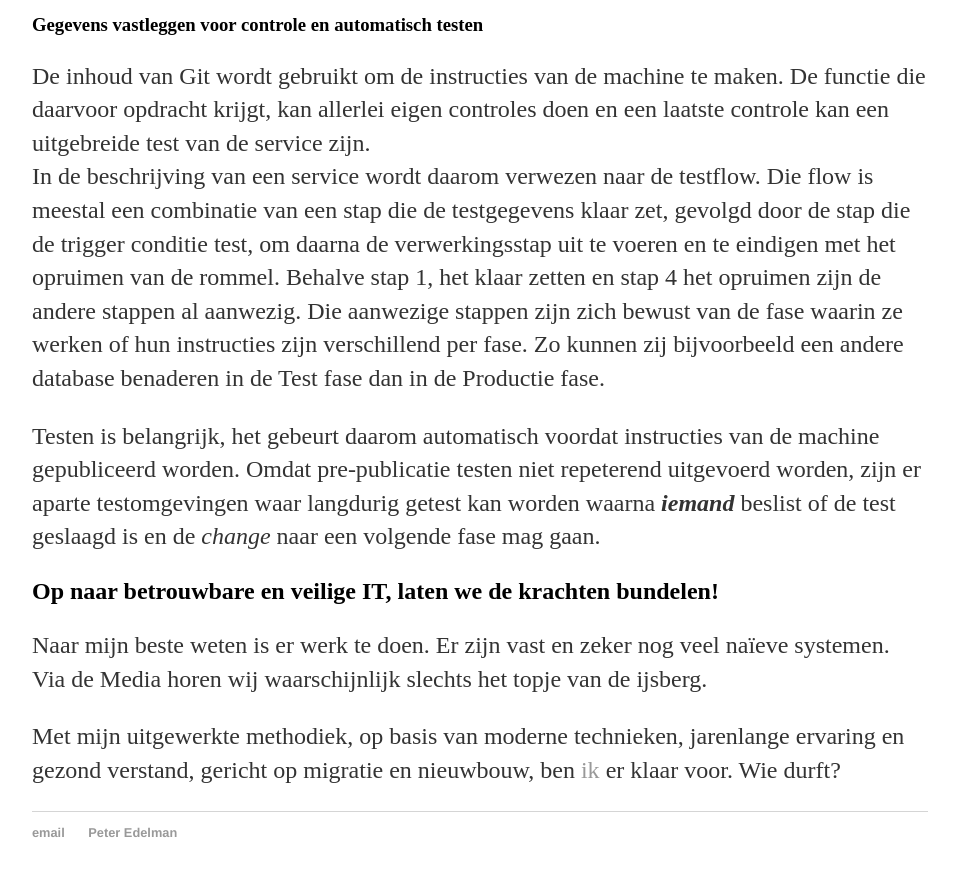
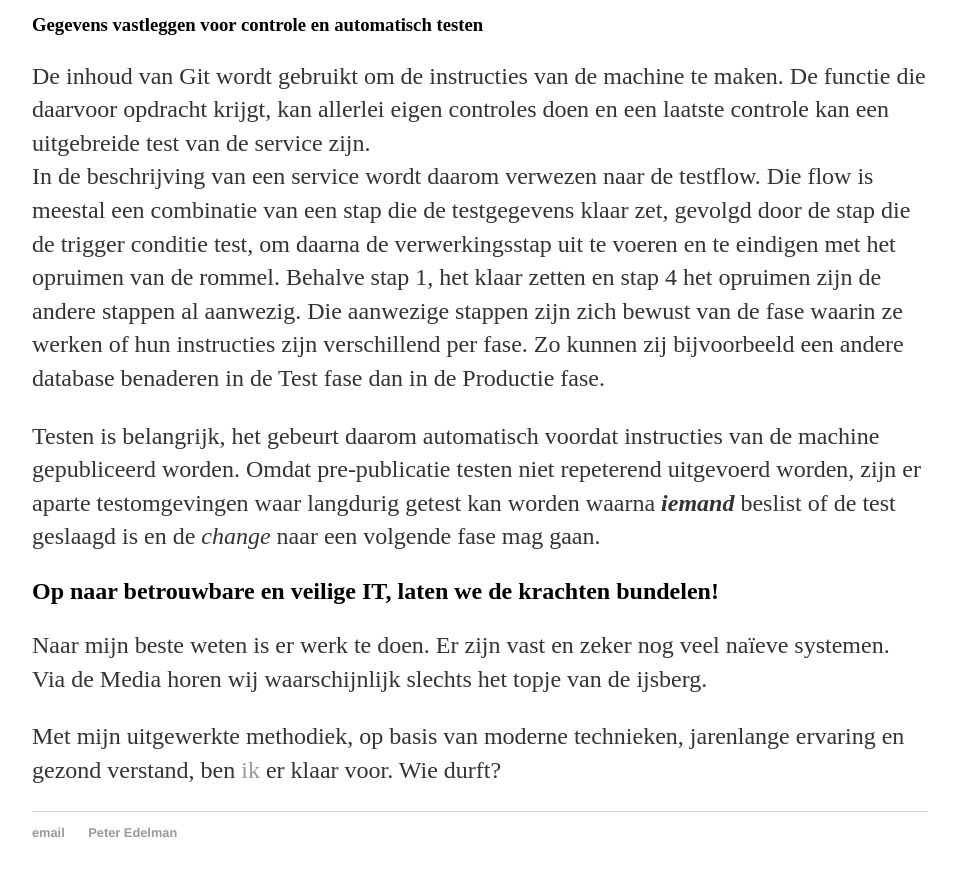
Before and after one commit to paedelm/paedelm.github.io, a Jekyll site: the page built from _posts/2021-05-03-Touwtje-uit-de-brievenbus.md, in a window 1280 px wide and 900 px high, scrolled down 6699 px. Shown: the top 876 px of the window, without its empty margins (160-1116 px from the left). Built offline with Jekyll 4.4.1, drawn with Linux system fonts in a browser that asks for light colours.

Commit message:
conclusie 2

```diff
--- a/_posts/2021-05-03-Touwtje-uit-de-brievenbus.md
+++ b/_posts/2021-05-03-Touwtje-uit-de-brievenbus.md
@@ -107,4 +107,4 @@ date: 2021-05-03
 
   Naar mijn beste weten is er werk te doen. Er zijn vast en zeker nog veel naïeve systemen. Via de Media horen wij waarschijnlijk slechts het topje van de ijsberg.
 
-  Met mijn uitgewerkte methodiek, op basis van moderne technieken, jarenlange ervaring en gezond verstand, gericht op migratie en nieuwbouw, ben [ik](https://paedelman.net) er klaar voor. Wie durft?
+  Met mijn uitgewerkte methodiek, op basis van moderne technieken, jarenlange ervaring en gezond verstand, ben [ik](https://paedelman.net) er klaar voor. Wie durft?
```
